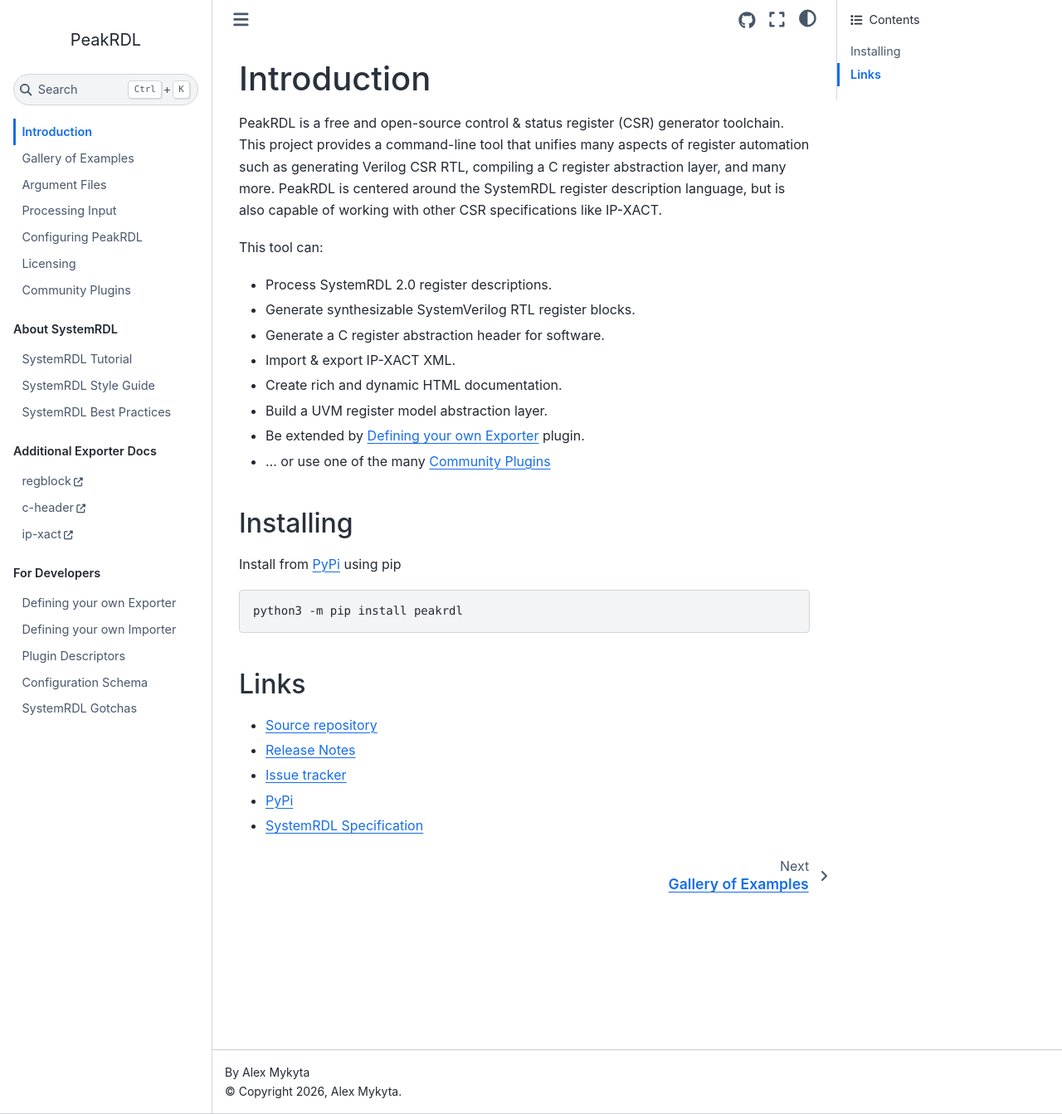
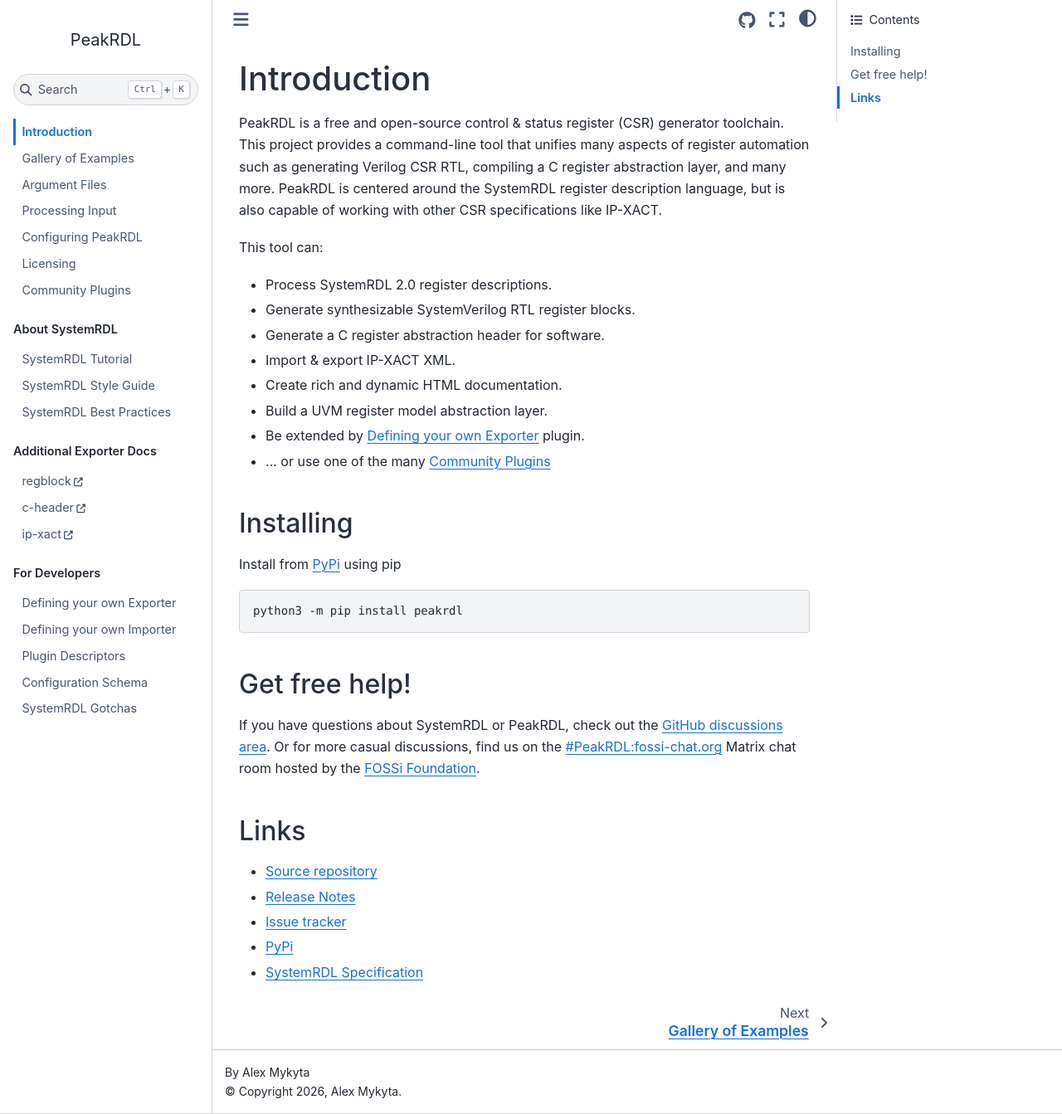
Before and after one commit to SystemRDL/PeakRDL, a Sphinx documentation site: the page built from docs/index.rst, in a window 1280 px wide and 1343 px high. Shown: the whole window at 83% size. Built offline with Sphinx 7.4.7 and the Sphinx Book theme 1.1.4, drawn with Linux system fonts in a browser that asks for light colours.

Commit message:
Add chat link

```diff
--- a/docs/index.rst
+++ b/docs/index.rst
@@ -32,6 +32,14 @@
 
 .. _PyPi: https://pypi.org/project/peakrdl
 
+
+Get free help!
+--------------
+If you have questions about SystemRDL or PeakRDL, check out the
+`GitHub discussions area <https://github.com/orgs/SystemRDL/discussions>`_.
+Or for more casual discussions, find us on the
+`#PeakRDL:fossi-chat.org <https://matrix.to/#/#PeakRDL:fossi-chat.org>`_
+Matrix chat room hosted by the `FOSSi Foundation <https://fossi-foundation.org>`_.
 
 
 Links
```
